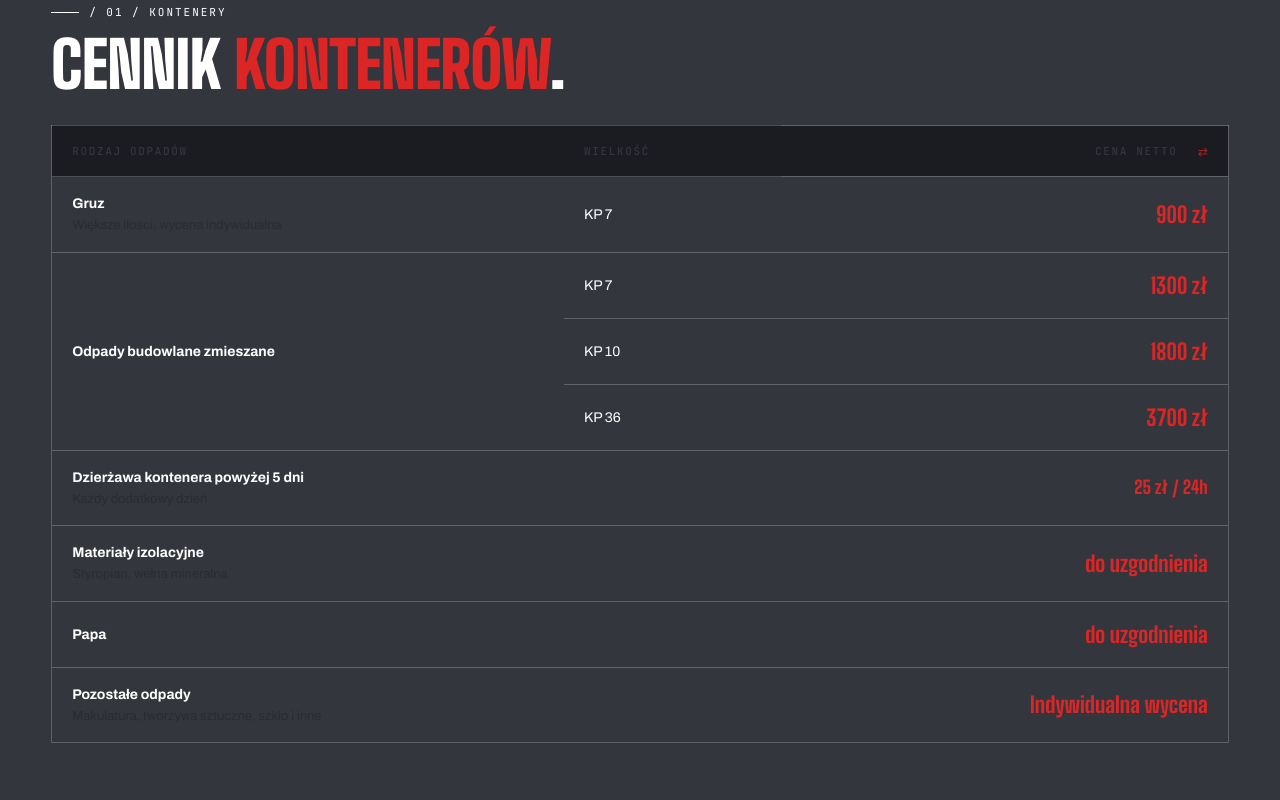
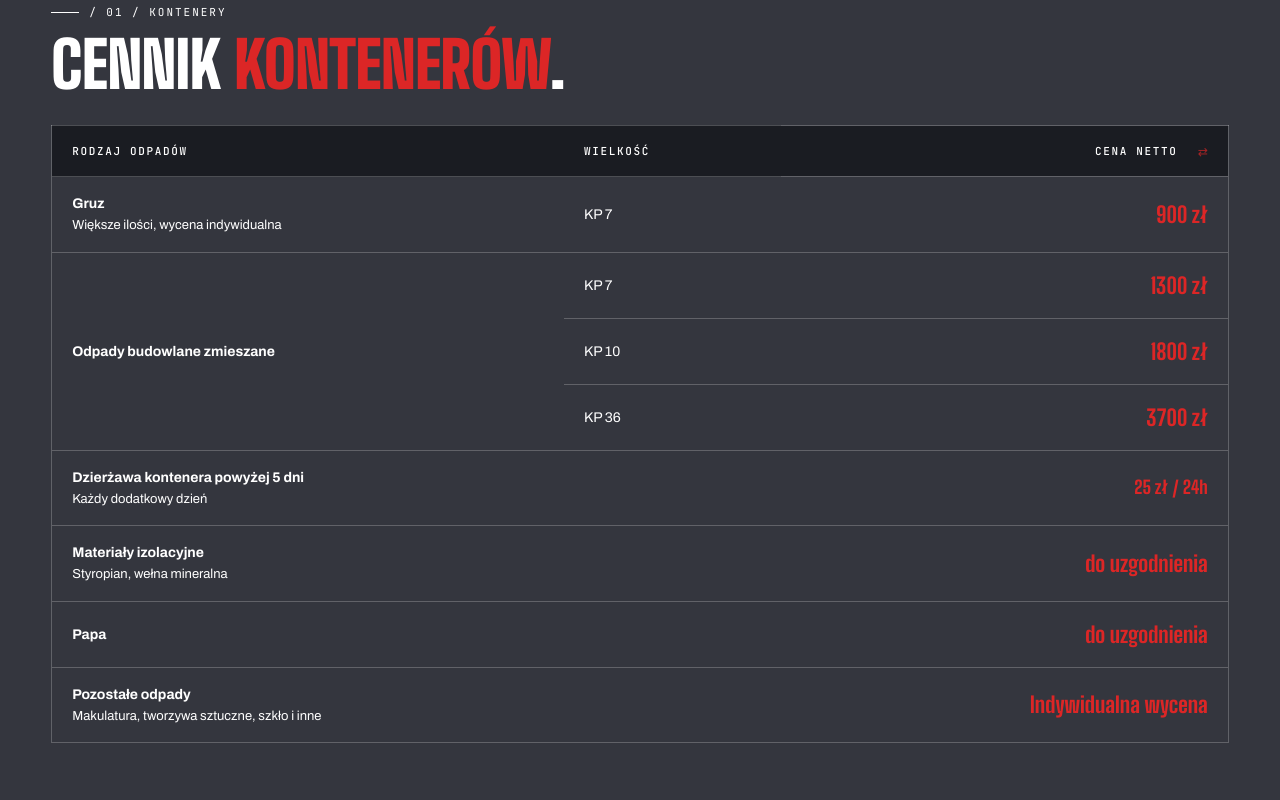
Before and after one commit to DominikSzewczyk224180/pukib2szary, a plain HTML site: page cennik.html in a window 1280 px wide. Shown: the part 2260-3060 px from the top of the page. Drawn offline with Linux system fonts and the light colour scheme.

```diff
--- a/cennik.html
+++ b/cennik.html
@@ -372,7 +372,7 @@
         </thead>
         <tbody>
           <tr>
-            <td><strong>Gruz</strong><br><span style="color:var(--ink-3); font-size:13px;">Większe ilości, wycena indywidualna</span></td>
+            <td><strong>Gruz</strong><br><span style="font-size:13px;">Większe ilości, wycena indywidualna</span></td>
             <td>KP 7</td>
             <td class="price-cell" data-pukib-price="gruz-7">900 zł</td>
           </tr>
@@ -390,11 +390,11 @@
             <td class="price-cell" data-pukib-price="mix-36">3 700 zł</td>
           </tr>
           <tr>
-            <td colspan="2"><strong>Dzierżawa kontenera powyżej 5 dni</strong><br><span style="color:var(--ink-3); font-size:13px;">Każdy dodatkowy dzień</span></td>
+            <td colspan="2"><strong>Dzierżawa kontenera powyżej 5 dni</strong><br><span style="font-size:13px;">Każdy dodatkowy dzień</span></td>
             <td class="price-cell" style="font-size:18px;" data-pukib-price="rent-daily" data-pukib-suffix=" / 24h">25 zł / 24h</td>
           </tr>
           <tr>
-            <td colspan="2"><strong>Materiały izolacyjne</strong><br><span style="color:var(--ink-3); font-size:13px;">Styropian, wełna mineralna</span></td>
+            <td colspan="2"><strong>Materiały izolacyjne</strong><br><span style="font-size:13px;">Styropian, wełna mineralna</span></td>
             <td class="price-cell" data-pukib-price="materialy-izolacyjne">do uzgodnienia</td>
           </tr>
           <tr>
@@ -402,7 +402,7 @@
             <td class="price-cell" data-pukib-price="papa">do uzgodnienia</td>
           </tr>
           <tr>
-            <td colspan="2"><strong>Pozostałe odpady</strong><br><span style="color:var(--ink-3); font-size:13px;">Makulatura, tworzywa sztuczne, szkło i inne</span></td>
+            <td colspan="2"><strong>Pozostałe odpady</strong><br><span style="font-size:13px;">Makulatura, tworzywa sztuczne, szkło i inne</span></td>
             <td class="price-cell" data-pukib-price="pozostale">Indywidualna wycena</td>
           </tr>
         </tbody>
@@ -428,7 +428,7 @@
             <td class="price-cell" data-pukib-price="budowlane-segregacja-n">1 000 zł</td>
           </tr>
           <tr>
-            <td rowspan="2"><strong>Odpady wielkogabarytowe</strong><br><span style="color:var(--ink-3); font-size:13px;">Meble, AGD, materace, dywany, opony</span></td>
+            <td rowspan="2"><strong>Odpady wielkogabarytowe</strong><br><span style="font-size:13px;">Meble, AGD, materace, dywany, opony</span></td>
             <td>Do 1 Mg (tony)</td>
             <td class="price-cell" data-pukib-price="wielkogabarytowe-1">1 200 zł</td>
           </tr>
--- a/css/theme-gray.css
+++ b/css/theme-gray.css
@@ -75,9 +75,12 @@
 .showcase-pick.active,
 .option-btn.active,
 .zone-btn.active,
-.zone-card.active {
+.zone-card.active,
+.pricing-table thead,
+.pricing-table thead th {
   --paper: #ffffff;
   --paper-3: #ffffff;
+  color: #ffffff;
 }
 
 /* =========================================================
```
